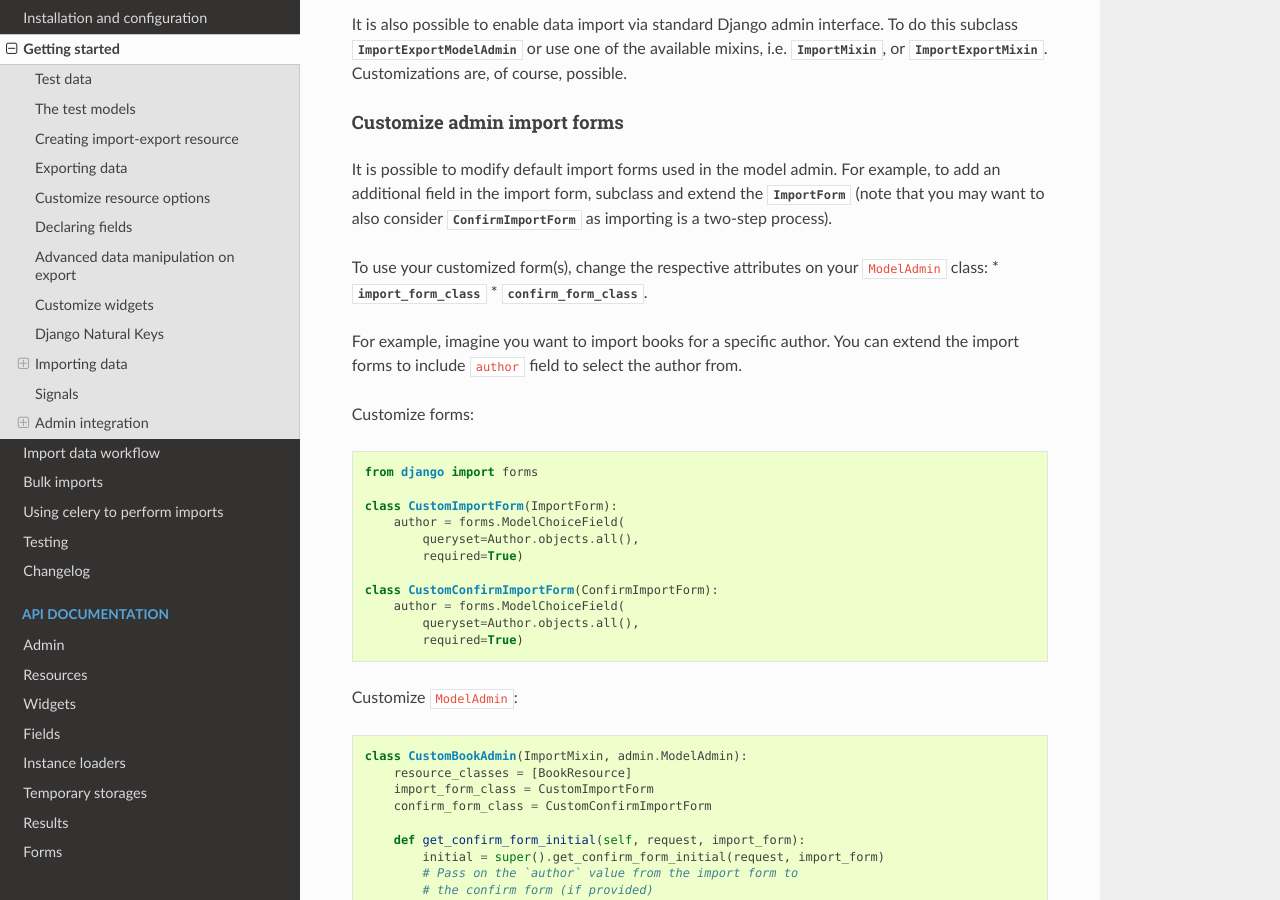
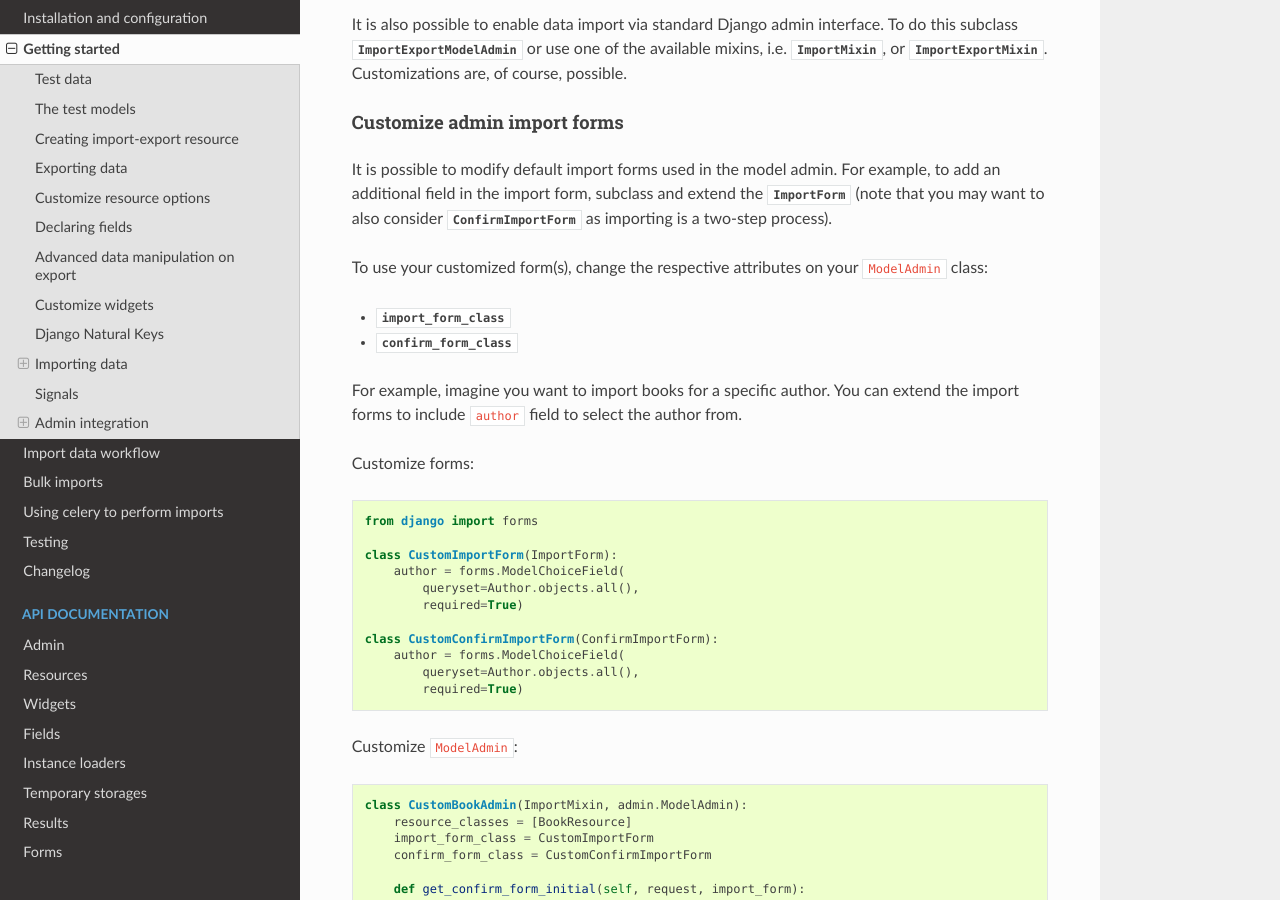
Before and after one commit to django-import-export/django-import-export, a Sphinx documentation site: the page built from docs/getting_started.rst, in a window 1280 px wide and 900 px high, scrolled down 9980 px. Built offline with Sphinx 7.4.7 and the Read the Docs theme 2.0.0, drawn with Linux system fonts in a browser that asks for light colours.

Commit message:
documentation formatting fix

```diff
--- a/docs/getting_started.rst
+++ b/docs/getting_started.rst
@@ -488,8 +488,9 @@ two-step process).
 
 To use your customized form(s), change the respective attributes on your
 ``ModelAdmin`` class:
+
 * :attr:`~import_export.admin.ImportMixin.import_form_class`
-* :attr:`~import_export.admin.ImportMixin.confirm_form_class`.
+* :attr:`~import_export.admin.ImportMixin.confirm_form_class`
 
 For example, imagine you want to import books for a specific author. You can
 extend the import forms to include ``author`` field to select the author from.
```
